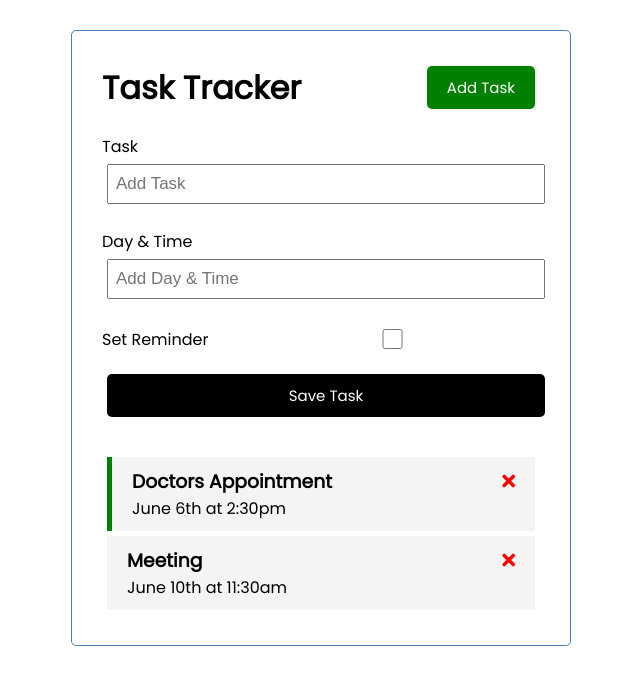
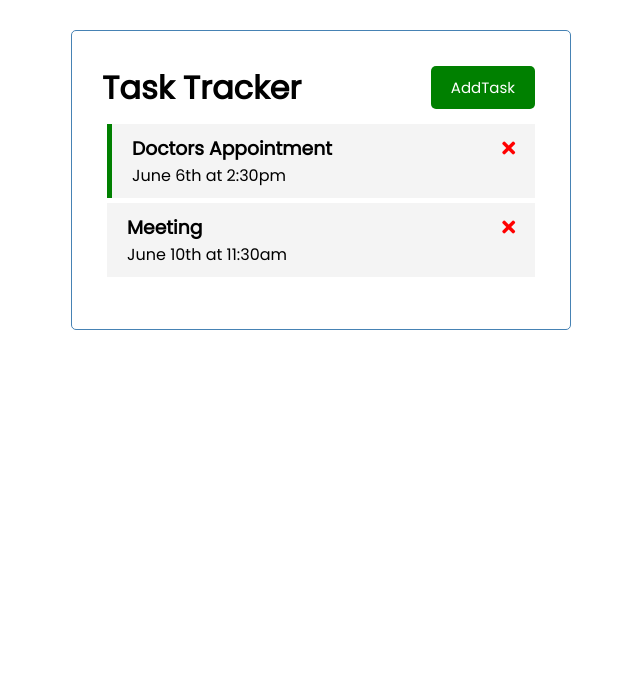
Before and after one commit to ValentinoSumaOcto/vue-task-tracker, a Vue app in the folder vue-crash-2021/: page / in a window 1280 px wide. Shown: the top 684 px of the page, without its empty margins (319-959 px from the left). Built offline with nearby package versions, Linux system fonts and the light colour scheme.

Commit message:
toggle form and style

```diff
--- a/vue-crash-2021/src/App.vue
+++ b/vue-crash-2021/src/App.vue
@@ -1,7 +1,9 @@
 <template>
   <div class="container">
-    <Header title="Task Tracker" />
-    <AddTask @add-task="addTask" />
+    <Header title="Task Tracker" :showAddTask="showAddTask" @toggle-add-task="toggleAddTask" />
+    <div v-if="showAddTask">
+      <AddTask @add-task="addTask" />
+    </div>
     <Tasks
       @toggle-reminder="toggleReminder"
       @delete-task="deleteTask"
@@ -25,7 +27,7 @@
   data() {
     return {
       tasks: [],
-      showAddTask: false
+      showAddTask: false,
     };
   },
   methods: {
@@ -38,6 +40,10 @@
       if (confirm("Are you sure?")) {
         this.tasks = this.tasks.filter((task) => task.id !== id);
       }
+    },
+
+    toggleAddTask() {
+      this.showAddTask = !this.showAddTask;
     },
 
     toggleReminder(id) {
--- a/vue-crash-2021/src/components/Button.vue
+++ b/vue-crash-2021/src/components/Button.vue
@@ -12,9 +12,10 @@
     color: String,
   },
   methods: {
-      onClick(){
-          console.log("click")
-      }
-  }
+    onClick() {
+      //console.log("click")
+      this.$emit("btn-click");
+    },
+  },
 };
 </script>
--- a/vue-crash-2021/src/components/Header.vue
+++ b/vue-crash-2021/src/components/Header.vue
@@ -1,7 +1,7 @@
 <template>
   <header>
     <h1>{{ title }}</h1>
-    <Button text="Add Task" color="green" />
+    <Button @btn-click="$emit('toggle-add-task')" :text="showAddTask ? 'Close' : 'AddTask'" :color="showAddTask ? 'red' : 'green'" />
   </header>
 </template>
 
@@ -11,6 +11,7 @@
   name: "Header",
   props: {
     title: String,
+    showAddTask: Boolean
   },
   components: {
     Button,
```
